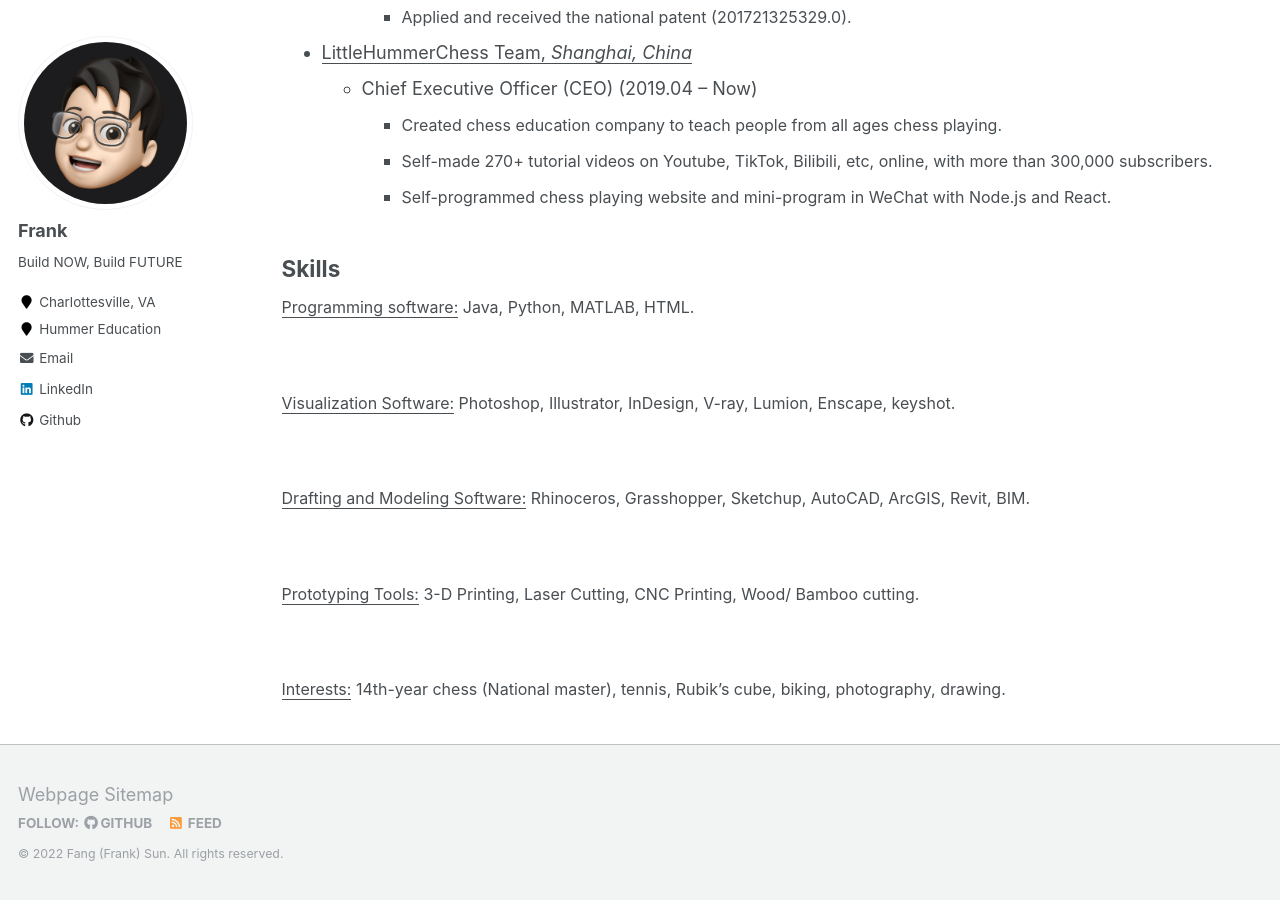
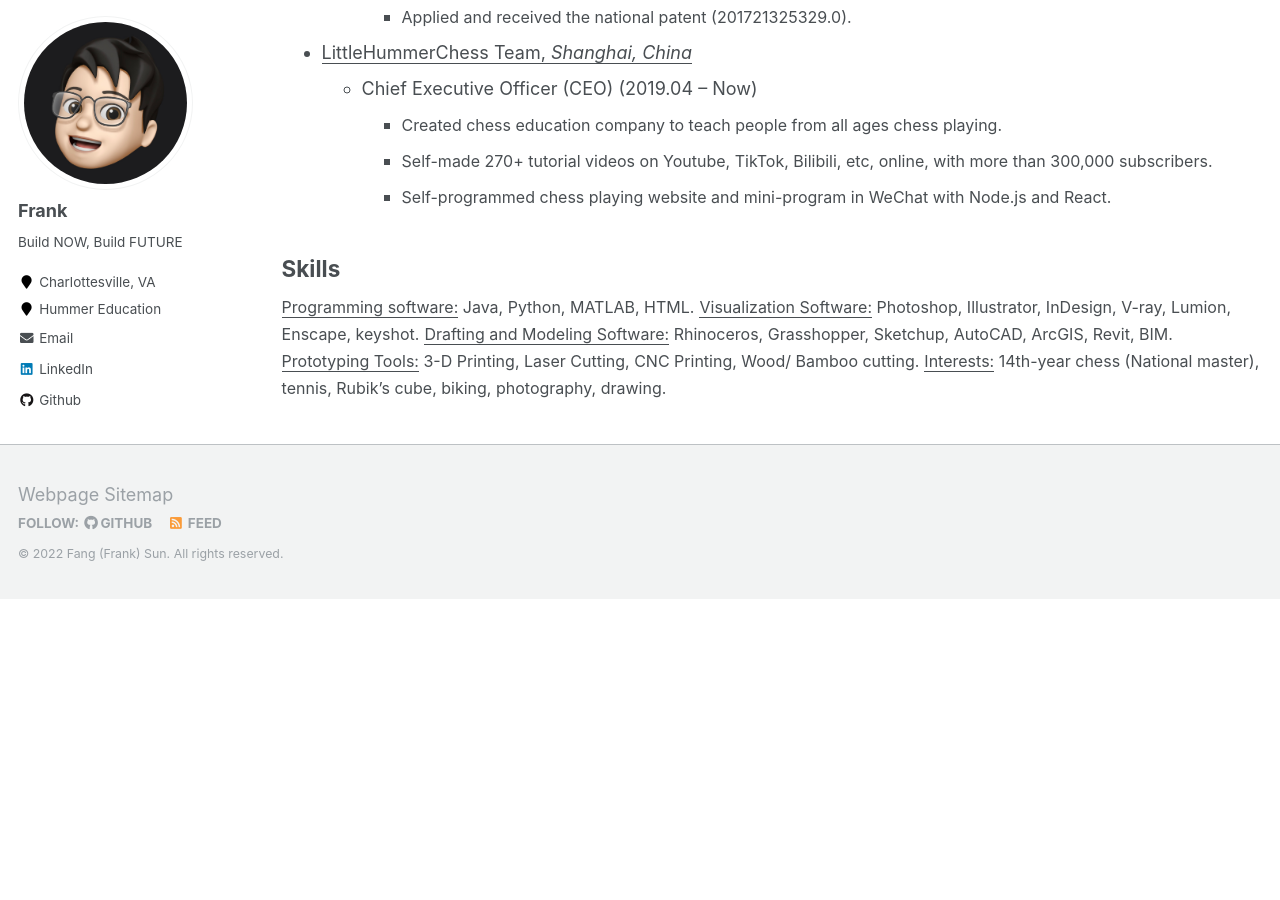
Before and after one commit to FangFrankSun/AcademicPage, a Jekyll site: the page built from _pages/cv.md, in a window 1280 px wide and 900 px high, scrolled down 2294 px. Built offline with Jekyll 4.4.1, drawn with Linux system fonts in a browser that asks for light colours; after the commit the page ends 2893 px from its top, so only the background shows below that.

Commit message:
Update cv.md

```diff
--- a/_pages/cv.md
+++ b/_pages/cv.md
@@ -81,8 +81,8 @@ Other Experience
 
 Skills
 ---
-<font size = 3><ins>Programming software:</ins> Java, Python, MATLAB, HTML.</font><br>
-<font size = 3><ins>Visualization Software:</ins> Photoshop, Illustrator, InDesign, V-ray, Lumion, Enscape, keyshot.</font><br>
-<font size = 3><ins>Drafting and Modeling Software:</ins> Rhinoceros, Grasshopper, Sketchup, AutoCAD, ArcGIS, Revit, BIM.</font><br>
-<font size = 3><ins>Prototyping Tools:</ins> 3-D Printing, Laser Cutting, CNC Printing, Wood/ Bamboo cutting.</font><br>
-<font size = 3><ins>Interests:</ins> 14th-year chess (National master), tennis, Rubik’s cube, biking, photography, drawing.</font>
+<font size = 3><ins>Programming software:</ins> Java, Python, MATLAB, HTML.</font>
+<font size = 3><ins>Visualization Software:</ins> Photoshop, Illustrator, InDesign, V-ray, Lumion, Enscape, keyshot.</font>
+<font size = 3><ins>Drafting and Modeling Software:</ins> Rhinoceros, Grasshopper, Sketchup, AutoCAD, ArcGIS, Revit, BIM.</font>
+<font size = 3><ins>Prototyping Tools:</ins> 3-D Printing, Laser Cutting, CNC Printing, Wood/ Bamboo cutting.</font>
+<font size = 3><ins>Interests:</ins> 14th-year chess (National master), tennis, Rubik’s cube, biking, photography, drawing.
```
